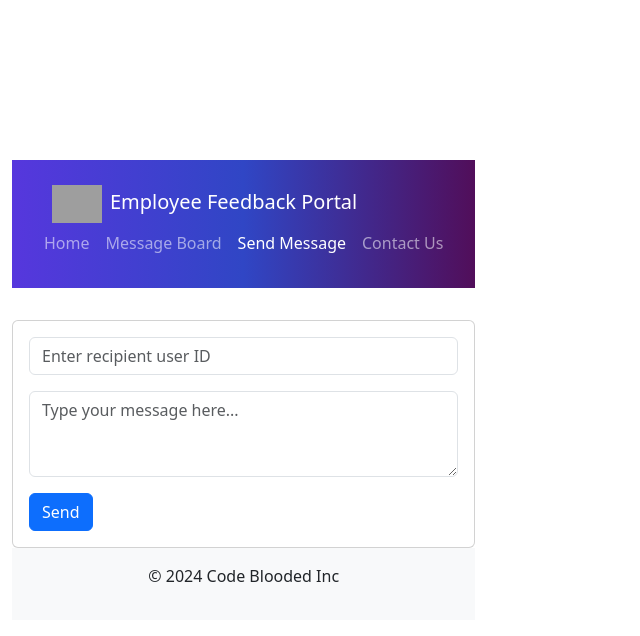
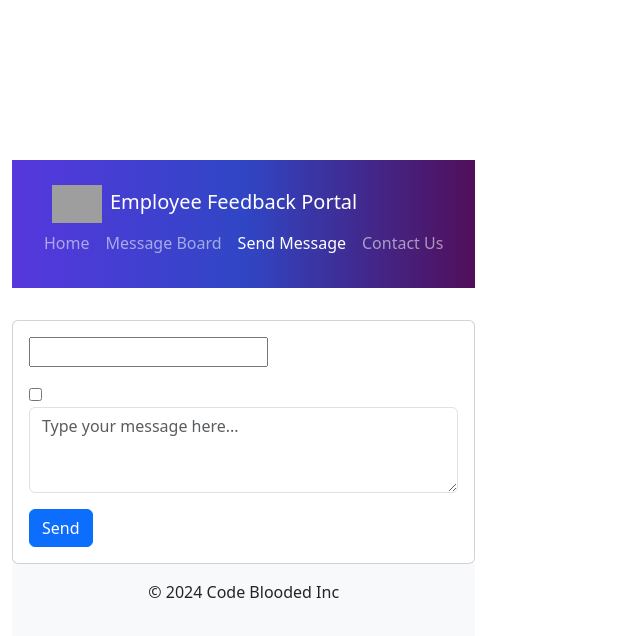
Before and after one commit to KaysArjin/edp-capstone, a React (Vite) app in the folder frontend/: page /sendmessagepage in a window 1280 px wide. Shown: the top 636 px of the page, without its empty margins (0-640 px from the left). Built offline with nearby package versions, Linux system fonts and the light colour scheme; grey boxes are pictures that could not be loaded.

Commit message:
checkbox

```diff
--- a/frontend/src/components/SendCard.jsx
+++ b/frontend/src/components/SendCard.jsx
@@ -7,6 +7,7 @@ const SendCard = ({ username, handleUsername }) => {
   const [message, setMessage] = useState('');
   const [loading, setLoading] = useState(false);
   const [error, setError] = useState(null);
+  const [anonymous, setAnonymous] = useState(false);
   const navigate = useNavigate();
 
   const handleUserIdChange = (event) => {
@@ -17,12 +18,19 @@ const SendCard = ({ username, handleUsername }) => {
     setMessage(event.target.value);
   };
 
+  const handleCheckboxChange = (e) => {
+    setAnonymous(e.target.checked)
+  }
+
+
   const sendMessage = async () => {
     setLoading(true);
     setError(null);
 
+    console.log(anonymous)
+    let anon = anonymous.toString
     try {
-      const response = await fetch(`/api/message/${username}/${userId}/false`, {
+      const response = await fetch(`/api/message/${username}/${userId}/${anonymous.toString()}`, {
         method: 'POST',
         headers: {
           'Content-Type': 'application/x-www-form-urlencoded',
@@ -54,16 +62,20 @@ const SendCard = ({ username, handleUsername }) => {
         <CardBody>
 
           <div className="mb-3">
-
             <input
               type="text"
               id="userId"
               value={userId}
               onChange={handleUserIdChange}
-              className="form-control"
-              placeholder="Enter recipient user ID"
             />
           </div>
+          <input
+            type="checkbox"
+            id="anonymousCheck"
+            value={userId}
+            onChange={handleCheckboxChange}
+            placeholder="Enter recipient user ID"
+          />
           <textarea
             rows={3}
             value={message}
```
Also changed, not shown: 1 other file (tests, documents, lock files or other folders).
